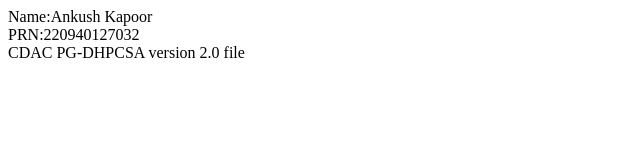
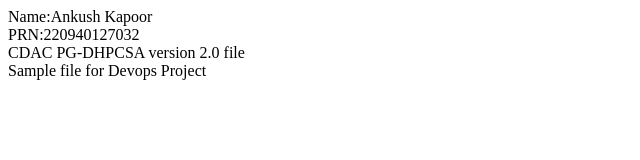
Before and after one commit to AnkushKapoor-97/jen_lab, a plain HTML site: page index.html in a window 1280 px wide. Shown: the whole page, without its empty margins (0-640 px from the left). Drawn offline with Linux system fonts and the light colour scheme.

Commit message:
Update index.html

```diff
--- a/index.html
+++ b/index.html
@@ -1 +1 @@
-Name:Ankush Kapoor <br> PRN:220940127032 <br> CDAC PG-DHPCSA version 2.0 file
+Name:Ankush Kapoor <br> PRN:220940127032 <br> CDAC PG-DHPCSA version 2.0 file	 <br> Sample file for Devops Project
```
